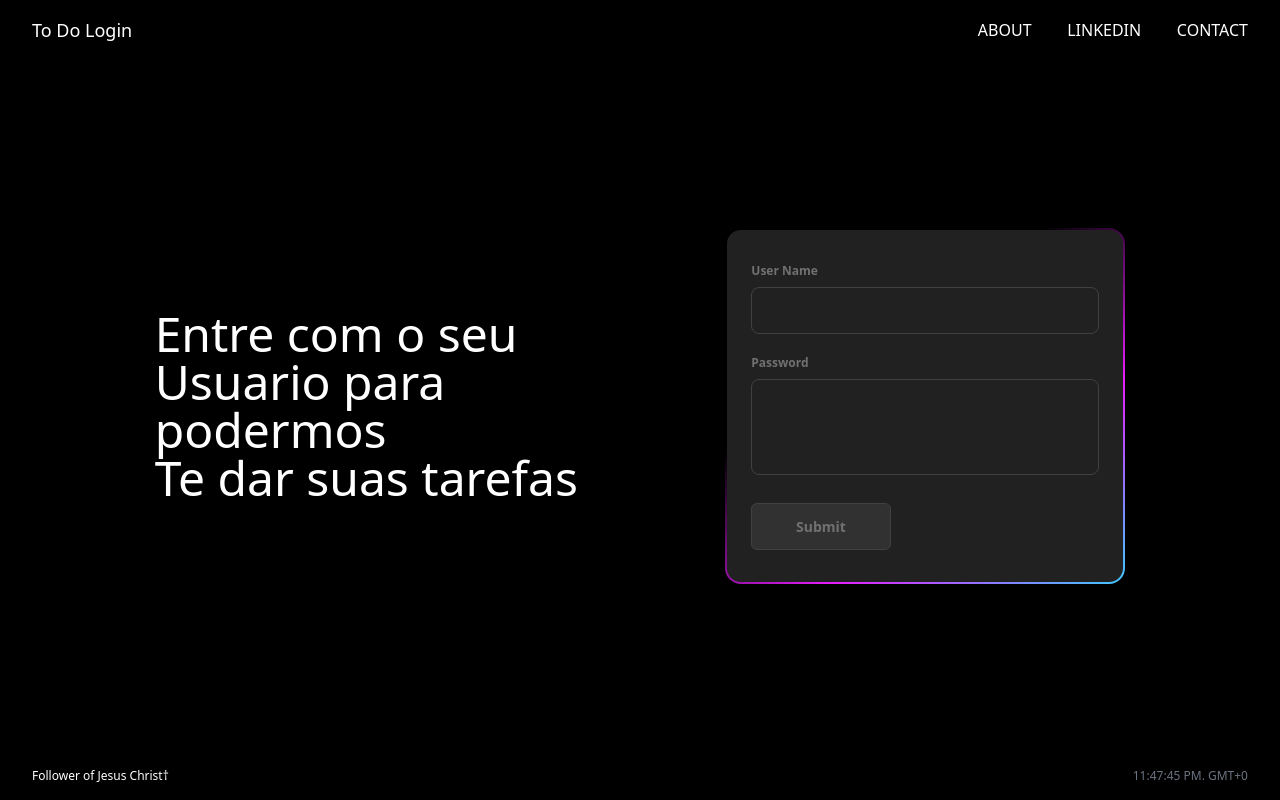
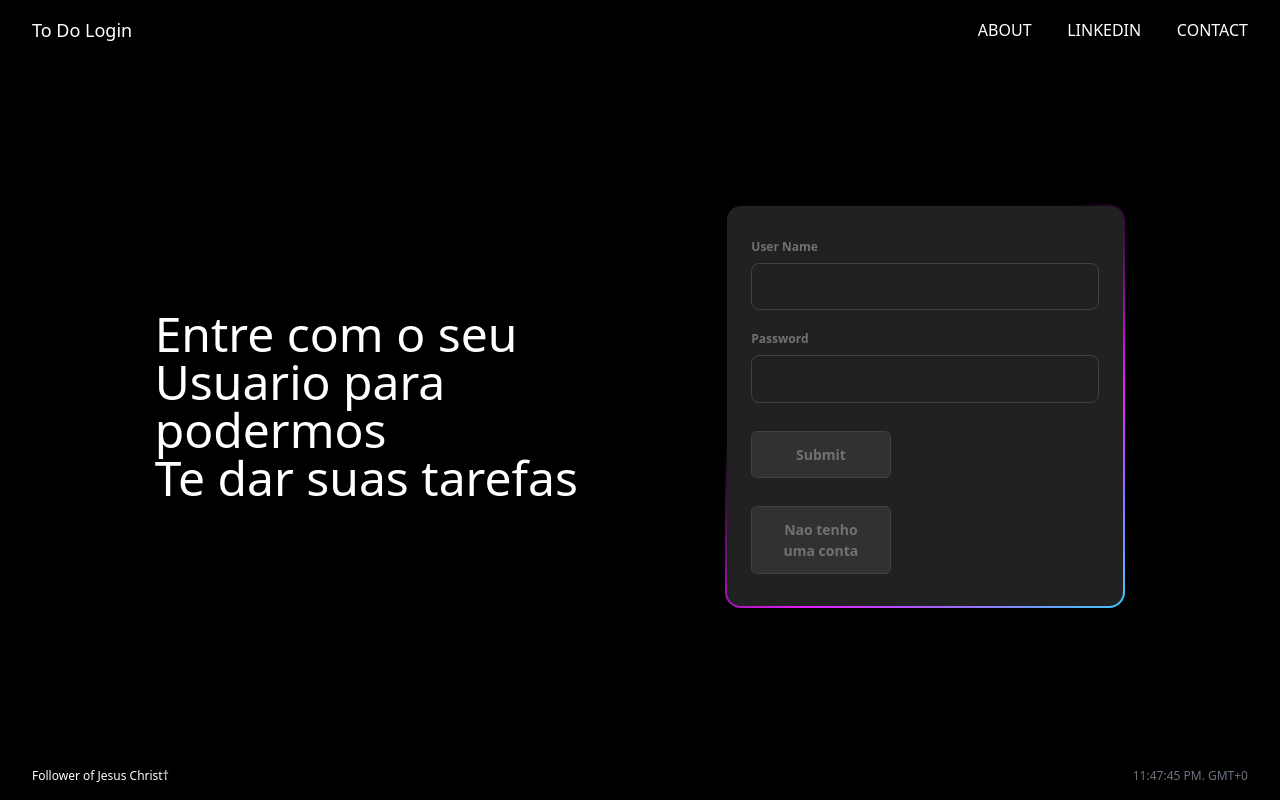
Before and after one commit to SoaresPedronhoDev/To-Do-List, a website: page public/todoWelcome.html in a window 1280 px wide. Drawn offline with nearby package versions, Linux system fonts and the light colour scheme.

Commit message:
mudando formulario da pagina de registro

```diff
--- a/public/todoWelcome.html
+++ b/public/todoWelcome.html
@@ -69,7 +69,7 @@
                       <textarea name="textarea" id="textarea" rows="10" cols="50" required=""></textarea>
                     </div>
                     <button class="form-submit-btn" type="submit">Submit</button>
-                    <!-- <button class="form-submit-btn" type="submit">Nao tenho uma conta</button>  -->
+                    <button class="form-submit-btn" type="submit">Nao tenho uma conta</button>
                   </form>
              </div>
           </div>
```
Also changed, not shown: public/css/style.css.
